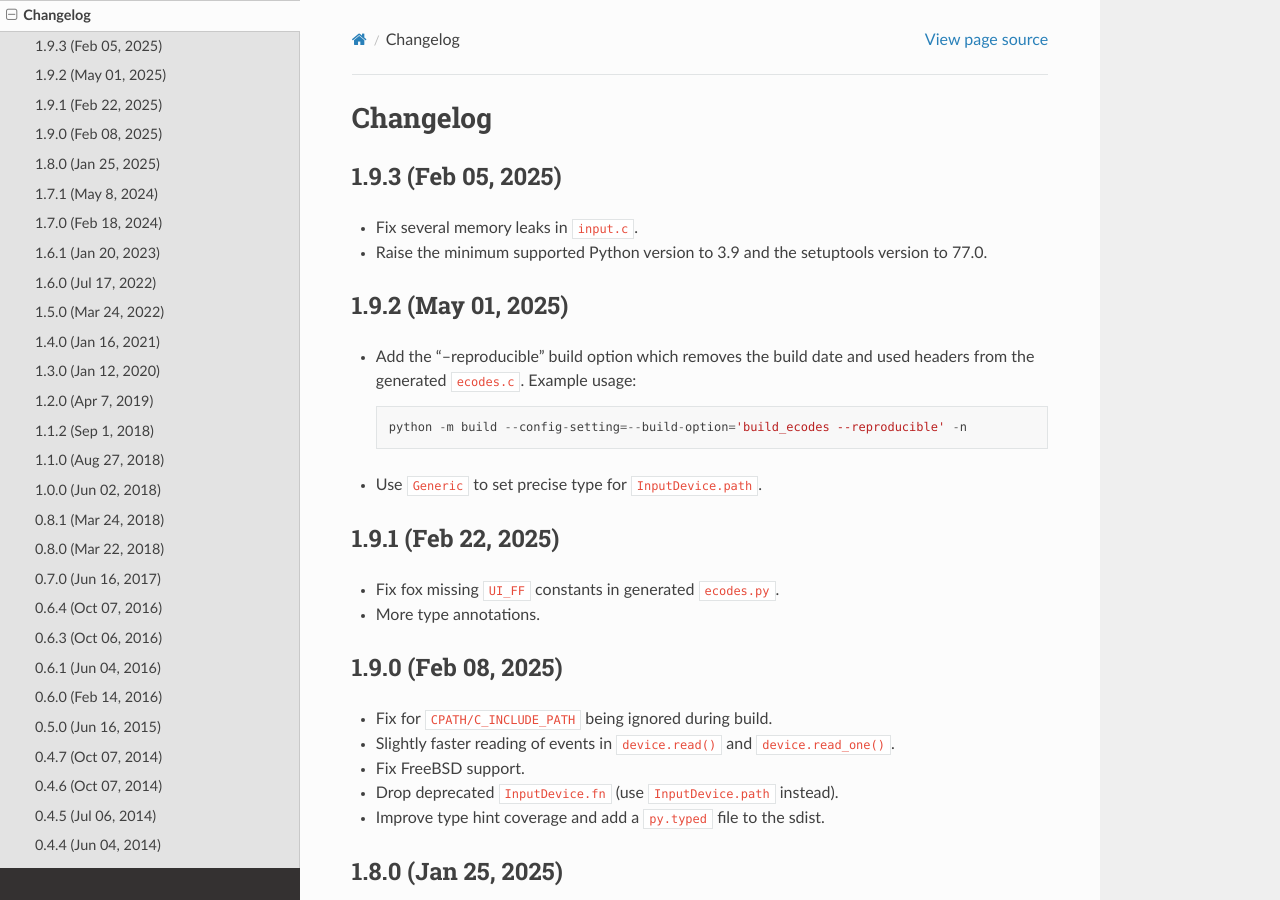
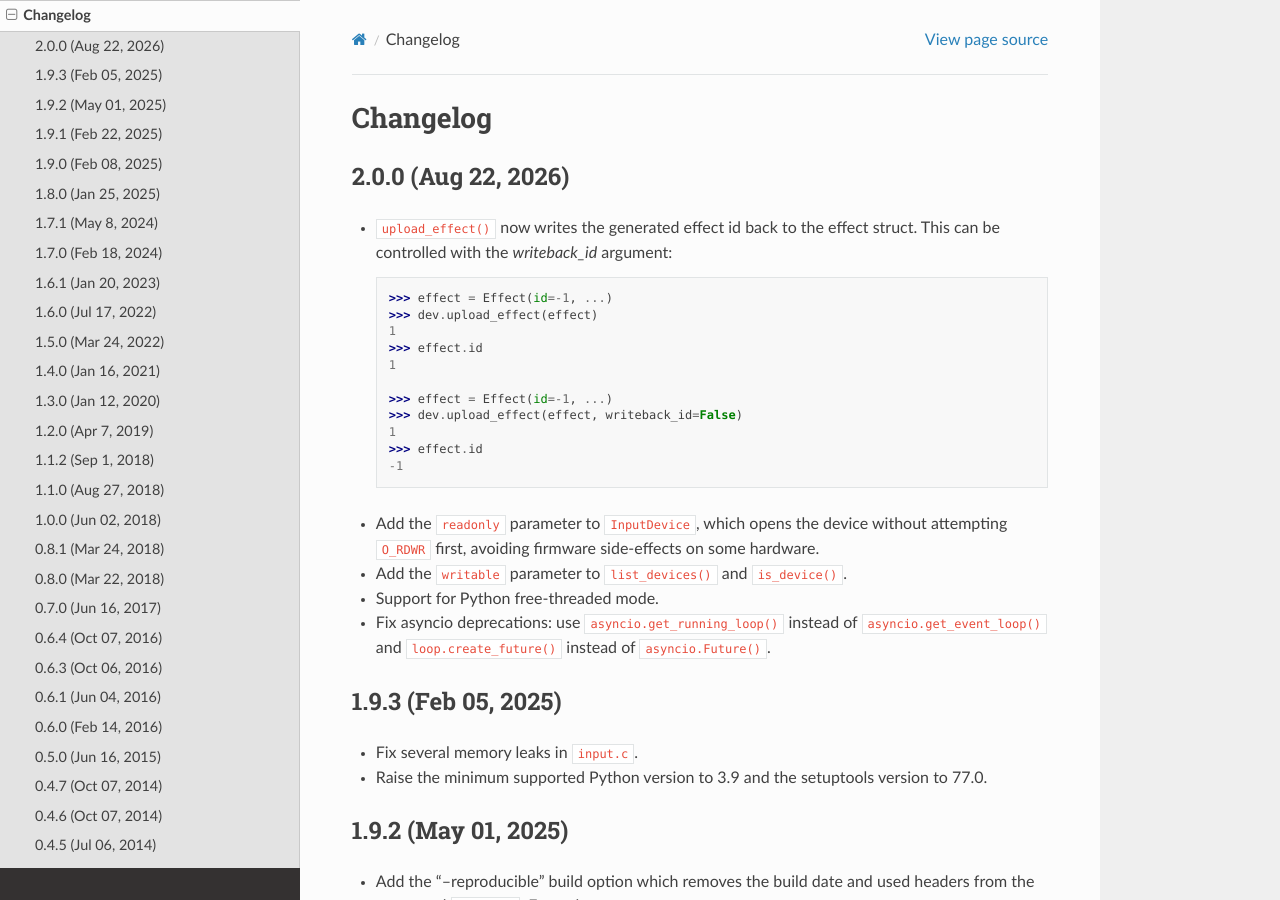
Before and after one commit to gvalkov/python-evdev, a Sphinx documentation site: the page built from docs/changelog.rst, in a window 1280 px wide and 900 px high. Built offline with Sphinx 7.4.7 and the Read the Docs theme 3.1.0, drawn with Linux system fonts in a browser that asks for light colours.

Commit message:
Draft changelog

```diff
--- a/docs/changelog.rst
+++ b/docs/changelog.rst
@@ -1,5 +1,35 @@
 Changelog
 ---------
+
+2.0.0 (Aug 22, 2026)
+====================
+
+- ``upload_effect()`` now writes the generated effect id back to the effect struct.
+  This can be controlled with the `writeback_id` argument::
+
+    >>> effect = Effect(id=-1, ...)
+    >>> dev.upload_effect(effect)
+    1
+    >>> effect.id
+    1
+
+    >>> effect = Effect(id=-1, ...)
+    >>> dev.upload_effect(effect, writeback_id=False)
+    1
+    >>> effect.id
+    -1
+
+- Add the ``readonly`` parameter to ``InputDevice``, which opens the device without
+  attempting ``O_RDWR`` first, avoiding firmware side-effects on some hardware.
+
+- Add the ``writable`` parameter to ``list_devices()`` and ``is_device()``.
+
+- Support for Python free-threaded mode.
+
+- Fix asyncio deprecations: use ``asyncio.get_running_loop()`` instead of
+  ``asyncio.get_event_loop()`` and ``loop.create_future()`` instead of
+  ``asyncio.Future()``.
+
 
 1.9.3 (Feb 05, 2025)
 ====================
```
Also changed, not shown: other parts of docs/changelog.rst (+1 -0 lines).
